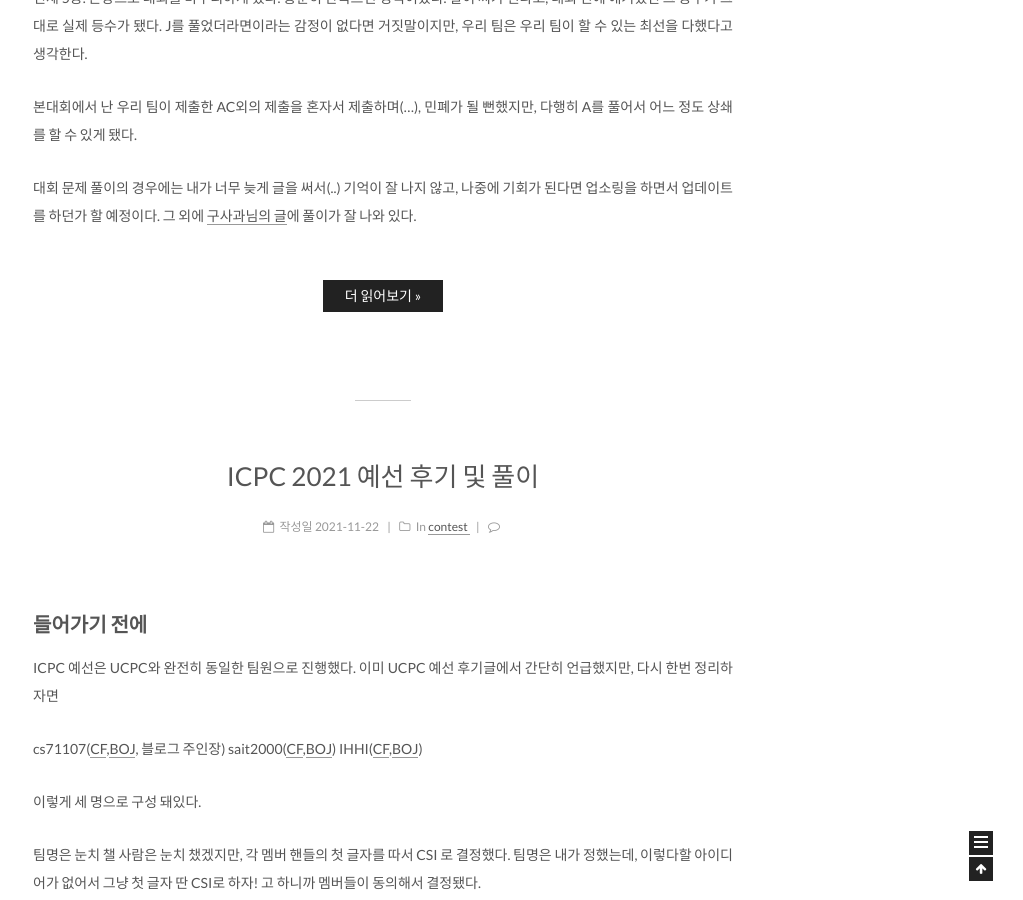
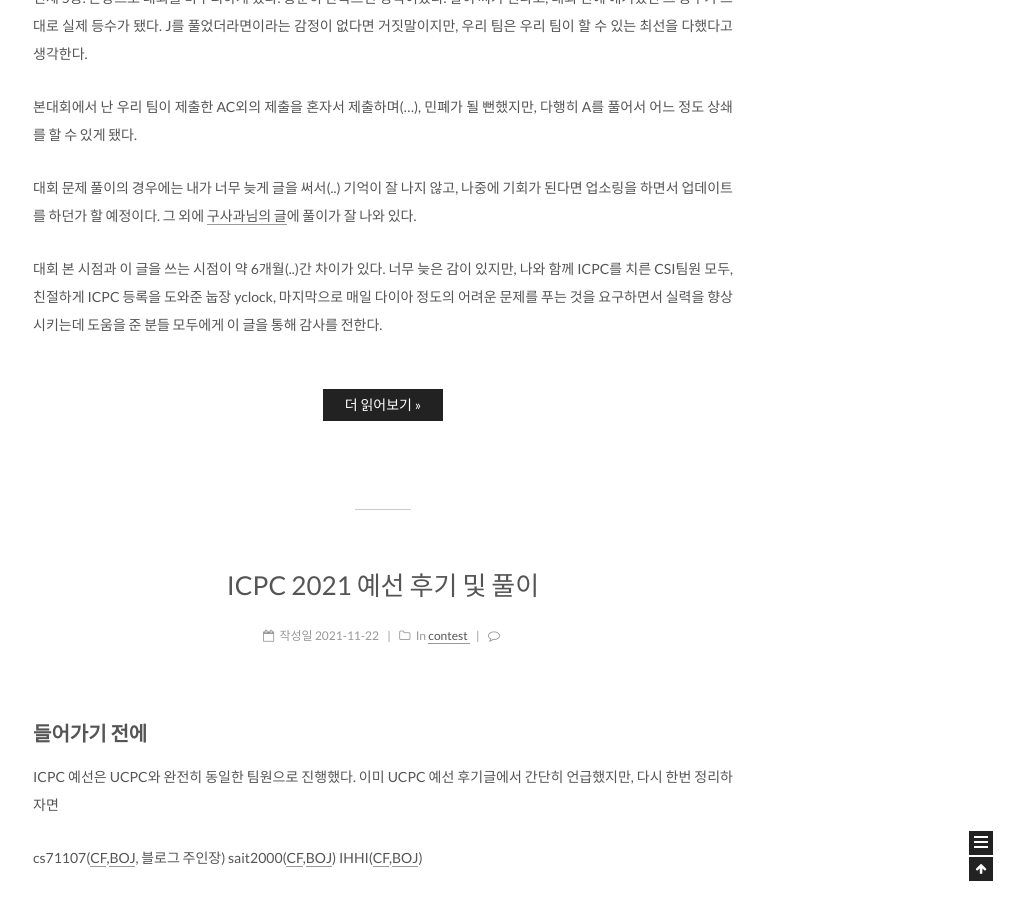
Before and after one commit to cs71107/cs71107.github.io, a Jekyll site: the page built from index.html, in a window 1280 px wide and 900 px high, scrolled down 4887 px. Shown: the whole window, without its empty margins (257-1280 px from the left). Built offline with Jekyll 4.4.1, drawn with Linux system fonts in a browser that asks for light colours; formulas are drawn with MathJax 3; the list of posts is cut into pages by our own code; comment, search, counter and statistics services are not loaded.

Commit message:
comment add

```diff
--- a/_posts/2022-05-01-ICPC_regional.md
+++ b/_posts/2022-05-01-ICPC_regional.md
@@ -94,3 +94,5 @@ Latin 2019의 경우 Sait신이 연습 중에 라이브로 DB를 박아서 다
 본대회에서 난 우리 팀이 제출한 AC외의 제출을 혼자서 제출하며(...), 민폐가 될 뻔했지만, 다행히 A를 풀어서 어느 정도 상쇄를 할 수 있게 됐다.
 
 대회 문제 풀이의 경우에는 내가 너무 늦게 글을 써서(..) 기억이 잘 나지 않고, 나중에 기회가 된다면 업소링을 하면서 업데이트를 하던가 할 예정이다. 그 외에 [구사과님의 글](https://koosaga.com/284)에 풀이가 잘 나와 있다.
+
+대회 본 시점과 이 글을 쓰는 시점이 약 6개월(..)간 차이가 있다. 너무 늦은 감이 있지만, 나와 함께 ICPC를 치른 CSI팀원 모두, 친절하게 ICPC 등록을 도와준 눕장 yclock, 마지막으로 매일 다이아 정도의 어려운 문제를 푸는 것을 요구하면서 실력을 향상시키는데 도움을 준 분들 모두에게 이 글을 통해 감사를 전한다.
```
